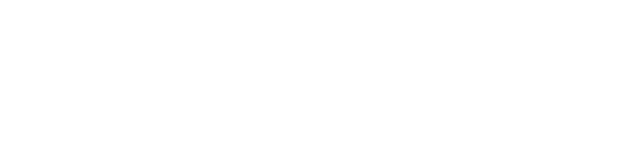
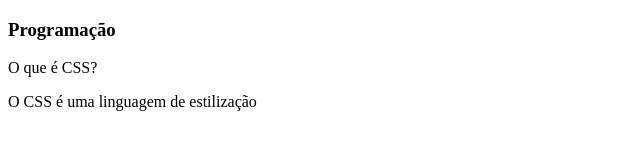
Before and after one commit to ArianeOliveira19/html, a plain HTML site: page index.html in a window 1280 px wide. Shown: the whole page, without its empty margins (0-640 px from the left). Drawn offline with Linux system fonts and the light colour scheme.

Commit message:
Add files via upload

```diff
--- a/index.html
+++ b/index.html
@@ -6,6 +6,18 @@
     <title>Site CSS</title>
 </head>
 <body>
+    <article class="cartao">
+        <div class="cartao_conteudo">
+            <h3>Programação</h3>
+             <div class="cartao_conteudo_pergunta">
+                <p>O que é CSS?</p>
+             </div>
+              <div class="cartao_conteudo_resposta">
+                O CSS é uma linguagem de estilização
+              </div>
+        </div>
+   </article>
+
 
 </body>
 </html>
```
